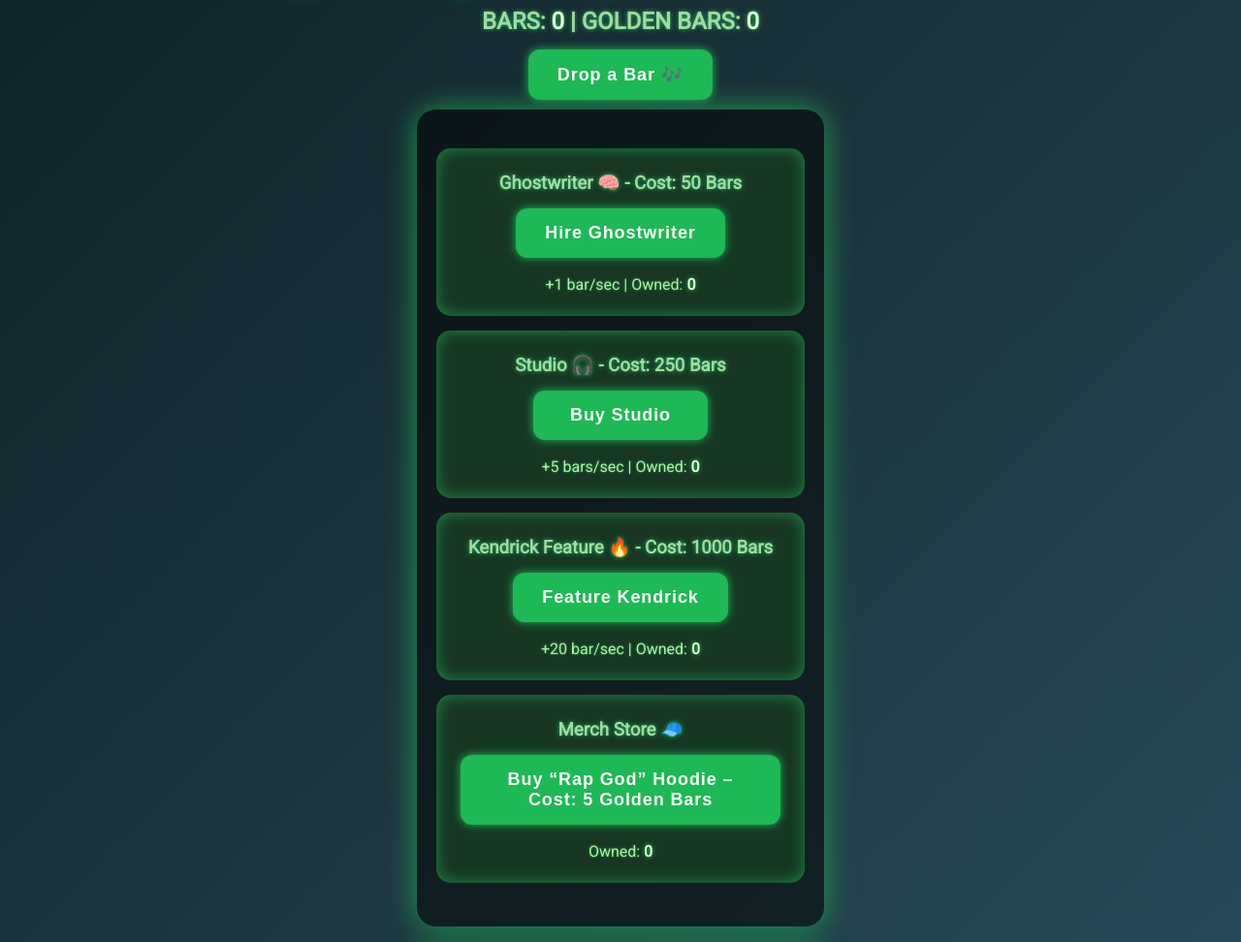
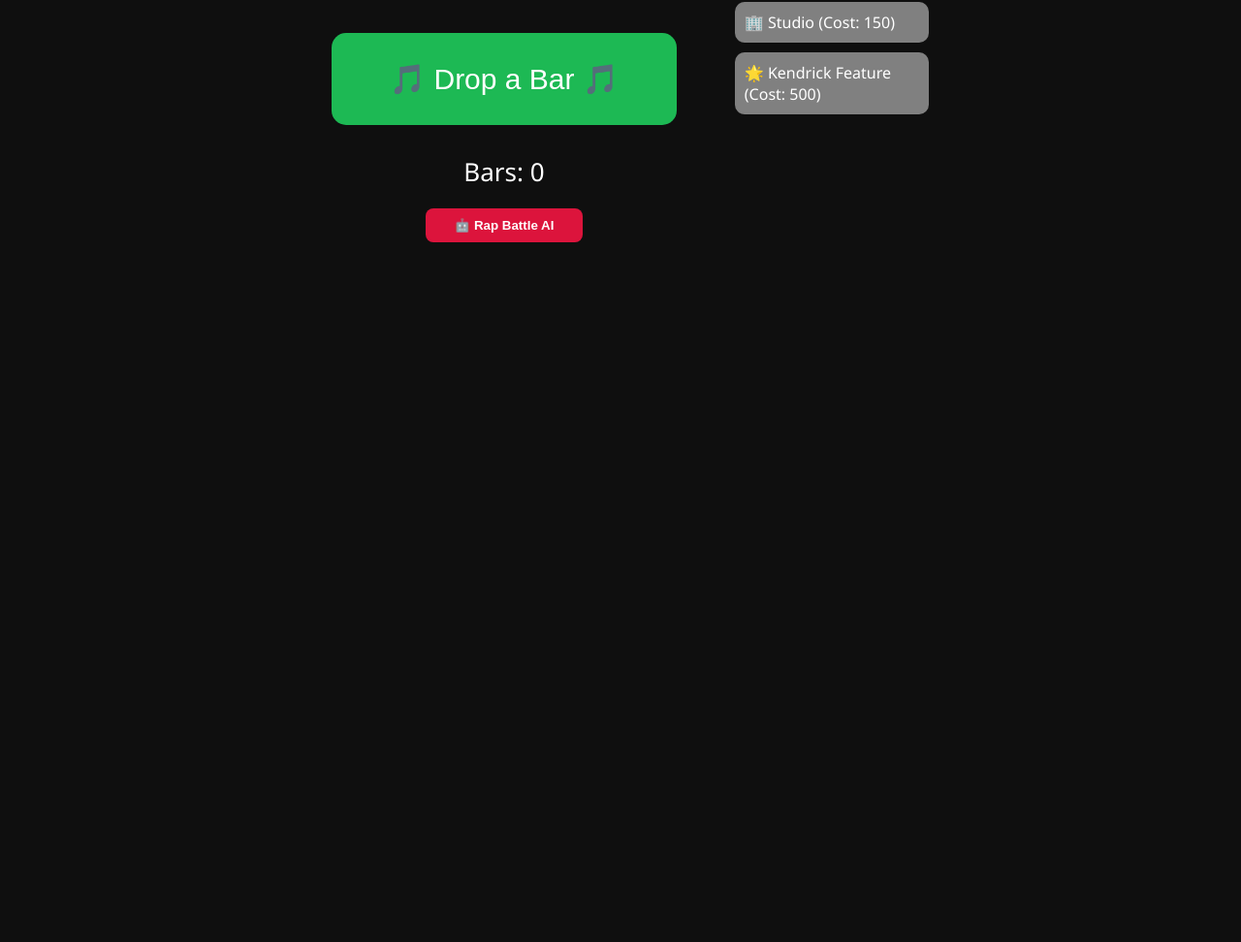
Before and after one commit to jas-singh123/rap-empire-clicker, a plain HTML site: page index.html in a window 1280 px wide. Shown: the part 120-1092 px from the top of the page at 97% size. After the commit the page ends 800 px from the top, so only its background shows below. Drawn offline with Linux system fonts and the light colour scheme.

Commit message:
Update index.html

```diff
--- a/index.html
+++ b/index.html
@@ -1,304 +1,128 @@
 <!DOCTYPE html>
-<html>
+<html lang="en">
 <head>
+  <meta charset="UTF-8" />
+  <meta name="viewport" content="width=device-width, initial-scale=1.0" />
   <title>Rap Empire Clicker</title>
   <style>
-    @import url('https://fonts.googleapis.com/css2?family=Orbitron:wght@700&family=Roboto&display=swap');
-
-    /* Reset & base */
-    * {
-      box-sizing: border-box;
+    body {
+      font-family: 'Segoe UI', sans-serif;
+      background-color: #0f0f0f;
+      color: white;
+      display: flex;
+      justify-content: center;
+      padding: 40px;
     }
-
-    body {
-      margin: 0;
-      padding: 20px;
-      background: linear-gradient(135deg, #0f2027, #203a43, #2c5364);
-      color: #f0f0f0;
-      font-family: 'Roboto', sans-serif;
+    .container {
+      display: flex;
+      gap: 40px;
+    }
+    .main {
+      text-align: center;
+    }
+    #click-button {
+      font-size: 30px;
+      padding: 30px 60px;
+      margin: 20px 0;
+      background-color: #1db954;
+      border: none;
+      border-radius: 15px;
+      color: white;
+      cursor: pointer;
+      transition: transform 0.1s;
+    }
+    #click-button:active {
+      transform: scale(0.95);
+    }
+    #bar-count {
+      font-size: 26px;
+      margin-top: 10px;
+    }
+    .upgrades {
+      width: 200px;
       display: flex;
       flex-direction: column;
-      align-items: center;
-      min-height: 100vh;
+      gap: 10px;
     }
-
-    h1 {
-      font-family: 'Orbitron', sans-serif;
-      font-size: 3rem;
-      letter-spacing: 0.1em;
-      margin-bottom: 5px;
-      text-shadow: 0 0 10px #1DB954, 0 0 20px #1DB954;
+    .upgrade {
+      background-color: gray;
+      padding: 10px;
+      border-radius: 10px;
+      text-align: left;
+      cursor: pointer;
+      transition: background-color 0.2s;
     }
-
-    h2, h3 {
-      color: #a3d9a5;
-      text-shadow: 0 0 5px #1DB954;
-      margin: 10px 0 5px 0;
+    .upgrade.enabled {
+      background-color: #ffffff20;
     }
-
-    button {
-      background: #1DB954;
+    #rap-battle-button {
+      margin-top: 20px;
+      padding: 10px 30px;
+      background-color: crimson;
+      color: white;
+      font-weight: bold;
       border: none;
-      border-radius: 12px;
-      padding: 15px 30px;
-      margin: 10px 5px;
-      font-size: 18px;
-      color: #fff;
+      border-radius: 8px;
       cursor: pointer;
-      box-shadow: 0 0 10px #1DB954;
-      transition: all 0.3s ease;
-      font-weight: 700;
-      letter-spacing: 0.05em;
-      user-select: none;
-      min-width: 180px;
-    }
-
-    button:hover {
-      background: #14833b;
-      box-shadow: 0 0 20px #1DB954, 0 0 40px #1DB954;
-      transform: scale(1.05);
-    }
-
-    button:active {
-      transform: scale(0.95);
-      box-shadow: 0 0 5px #0e6625;
-    }
-
-    textarea {
-      width: 90%;
-      max-width: 400px;
-      padding: 10px;
-      border-radius: 12px;
-      border: none;
-      font-size: 16px;
-      resize: vertical;
-      font-family: 'Roboto', sans-serif;
-      box-shadow: 0 0 8px #1DB954;
-      margin-bottom: 10px;
-      background: #122922;
-      color: #c7f0b0;
-    }
-
-    .container {
-      max-width: 420px;
-      width: 95%;
-      background: rgba(0,0,0,0.5);
-      border-radius: 20px;
-      padding: 25px 20px 30px 20px;
-      box-shadow: 0 0 30px rgba(29,185,84,0.8);
-      margin-bottom: 25px;
-    }
-
-    .upgrade, .merch {
-      background: #173723;
-      border-radius: 15px;
-      padding: 15px 20px;
-      margin: 15px 0;
-      box-shadow: inset 0 0 15px #1DB954aa;
-      text-align: center;
-    }
-
-    p {
-      margin: 8px 0;
-      font-weight: 500;
-      color: #b2f1a3;
-      text-shadow: 0 0 3px #1DB954cc;
-    }
-
-    #bars, #goldenBars, #bps, #ghostwriter-count, #studio-count, #kendrick-count, #merch-count {
-      font-weight: 800;
-      color: #e0ffdb;
-      text-shadow: 0 0 5px #22cc44;
-    }
-
-    audio {
-      display: none;
-    }
-
-    /* Responsive */
-    @media (max-width: 480px) {
-      button {
-        min-width: 140px;
-        font-size: 16px;
-        padding: 12px 20px;
-      }
-
-      h1 {
-        font-size: 2.2rem;
-      }
-
-      textarea {
-        max-width: 100%;
-      }
     }
   </style>
 </head>
 <body>
-
-  <h1>🎤 Rap Empire Clicker</h1>
-  <h2>BARS: <span id="bars">0</span> | GOLDEN BARS: <span id="goldenBars">0</span></h2>
-  <button onclick="dropBar()">Drop a Bar 🎶</button>
-  <audio id="clickSound" src="https://cdn.pixabay.com/download/audio/2022/03/15/audio_3d80868168.mp3?filename=click-124467.mp3"></audio>
-
   <div class="container">
-    <div class="upgrade">
-      <h3>Ghostwriter 🧠 - Cost: 50 Bars</h3>
-      <button onclick="buyUpgrade('ghostwriter')">Hire Ghostwriter</button>
-      <p>+1 bar/sec | Owned: <span id="ghostwriter-count">0</span></p>
+    <div class="main">
+      <h1>🎤 Rap Empire Clicker 🎤</h1>
+      <button id="click-button">🎵 Drop a Bar 🎵</button>
+      <div id="bar-count">Bars: 0</div>
+      <button id="rap-battle-button">🤖 Rap Battle AI</button>
     </div>
-
-    <div class="upgrade">
-      <h3>Studio 🎧 - Cost: 250 Bars</h3>
-      <button onclick="buyUpgrade('studio')">Buy Studio</button>
-      <p>+5 bars/sec | Owned: <span id="studio-count">0</span></p>
-    </div>
-
-    <div class="upgrade">
-      <h3>Kendrick Feature 🔥 - Cost: 1000 Bars</h3>
-      <button onclick="buyUpgrade('kendrick')">Feature Kendrick</button>
-      <p>+20 bar/sec | Owned: <span id="kendrick-count">0</span></p>
-    </div>
-
-    <div class="merch">
-      <h3>Merch Store 🧢</h3>
-      <button onclick="buyMerch()">Buy “Rap God” Hoodie – Cost: 5 Golden Bars</button>
-      <p>Owned: <span id="merch-count">0</span></p>
+    <div class="upgrades">
+      <div class="upgrade" id="ghostwriter">✍️ Ghostwriter (Cost: 50)</div>
+      <div class="upgrade" id="studio">🏢 Studio (Cost: 150)</div>
+      <div class="upgrade" id="feature">🌟 Kendrick Feature (Cost: 500)</div>
     </div>
   </div>
 
-  <div class="container">
-    <div class="upgrade">
-      <h2>🎤 RAP BATTLE MODE</h2>
-      <p>Type your best bar and battle the AI.</p>
-      <textarea id="playerRap" rows="3" cols="40" placeholder="Type your bar..."></textarea><br>
-      <button onclick="rapBattle()">🔥 Battle AI</button>
+  <script>
+    let bars = 0;
+    const clickButton = document.getElementById('click-button');
+    const barCount = document.getElementById('bar-count');
+    const upgrades = [
+      { id: 'ghostwriter', cost: 50 },
+      { id: 'studio', cost: 150 },
+      { id: 'feature', cost: 500 }
+    ];
 
-      <h3>AI’s Bar:</h3>
-      <p id="aiBar">🤖 Waiting for battle...</p>
-
-      <h3>Who Won?</h3>
-      <button onclick="declareWinner('player')">I WON 💪</button>
-      <button onclick="declareWinner('ai')">AI WON 🤖</button>
-    </div>
-
-    <h3>Auto Bars/sec: <span id="bps">0</span></h3>
-  </div>
-
-  <script>
-    // -- JS code remains the same as before --
-    let bars = parseInt(localStorage.getItem('bars')) || 0;
-    let goldenBars = parseInt(localStorage.getItem('goldenBars')) || 0;
-    let merch = parseInt(localStorage.getItem('merch')) || 0;
-
-    let upgrades = JSON.parse(localStorage.getItem('upgrades')) || {
-      ghostwriter: { count: 0, cost: 50, bps: 1 },
-      studio: { count: 0, cost: 250, bps: 5 },
-      kendrick: { count: 0, cost: 1000, bps: 20 }
+    clickButton.onclick = () => {
+      bars++;
+      updateDisplay();
     };
 
-    const clickSound = document.getElementById("clickSound");
-
-    function dropBar() {
-      bars += 1;
-
-      if (Math.random() < 0.05) {
-        goldenBars += 1;
-        alert("💎 You dropped a GOLDEN bar!");
-      }
-
-      clickSound.play();
-      updateDisplay();
-      saveProgress();
+    function updateDisplay() {
+      barCount.textContent = `Bars: ${bars}`;
+      upgrades.forEach(upg => {
+        const el = document.getElementById(upg.id);
+        if (bars >= upg.cost) {
+          el.classList.add('enabled');
+        } else {
+          el.classList.remove('enabled');
+        }
+      });
     }
 
-    function buyUpgrade(type) {
-      let upgrade = upgrades[type];
-      if (bars >= upgrade.cost) {
-        bars -= upgrade.cost;
-        upgrade.count += 1;
-        updateDisplay();
-        saveProgress();
-      } else {
-        alert("Not enough bars!");
-      }
-    }
+    upgrades.forEach(upg => {
+      const el = document.getElementById(upg.id);
+      el.onclick = () => {
+        if (bars >= upg.cost) {
+          bars -= upg.cost;
+          alert(`${upg.id.replace(/^[a-z]/, c => c.toUpperCase())} unlocked!`);
+          updateDisplay();
+        }
+      };
+    });
 
-    function buyMerch() {
-      if (goldenBars >= 5) {
-        goldenBars -= 5;
-        merch += 1;
-        alert("🧢 You copped a ‘Rap God’ Hoodie!");
-        updateDisplay();
-        saveProgress();
-      } else {
-        alert("Not enough golden bars!");
-      }
-    }
-
-    function calculateBPS() {
-      let total = 0;
-      for (let key in upgrades) {
-        total += upgrades[key].count * upgrades[key].bps;
-      }
-      return total;
-    }
-
-    function updateDisplay() {
-      document.getElementById("bars").innerText = bars;
-      document.getElementById("goldenBars").innerText = goldenBars;
-      document.getElementById("bps").innerText = calculateBPS();
-      document.getElementById("ghostwriter-count").innerText = upgrades.ghostwriter.count;
-      document.getElementById("studio-count").innerText = upgrades.studio.count;
-      document.getElementById("kendrick-count").innerText = upgrades.kendrick.count;
-      document.getElementById("merch-count").innerText = merch;
-    }
-
-    function saveProgress() {
-      localStorage.setItem('bars', bars);
-      localStorage.setItem('goldenBars', goldenBars);
-      localStorage.setItem('merch', merch);
-      localStorage.setItem('upgrades', JSON.stringify(upgrades));
-    }
-
-    setInterval(() => {
-      bars += calculateBPS();
-      updateDisplay();
-      saveProgress();
-    }, 1000);
-
-    const aiBars = [
-      "I spit code like fire, leave your game in smoke.",
-      "You're clicking for bars? I'm breaking the mold, no joke.",
-      "My rhymes got rhythm, your beat’s a mess.",
-      "I generate gold while you just guess.",
-      "I'm the future of rap, AI with a plan,",
-      "You tryna spit heat? I'm a lyrical fan!"
-    ];
-
-    function rapBattle() {
-      const playerBar = document.getElementById("playerRap").value.trim();
-      if (playerBar.length === 0) {
-        alert("Type your bar first!");
-        return;
-      }
-      const randomBar = aiBars[Math.floor(Math.random() * aiBars.length)];
-      document.getElementById("aiBar").innerText = randomBar;
-    }
-
-    function declareWinner(winner) {
-      if (winner === 'player') {
-        bars += 25;
-        goldenBars += 1;
-        alert("🔥 You bodied the AI! +25 Bars, +1 Golden Bar");
-      } else {
-        alert("🤖 AI clapped back harder... Try again!");
-      }
-      updateDisplay();
-      saveProgress();
-    }
-
-    updateDisplay();
+    document.getElementById('rap-battle-button').onclick = () => {
+      alert("You faced off against AI Kendrick and dropped 🔥 bars!");
+    };
   </script>
-
 </body>
 </html>
```
